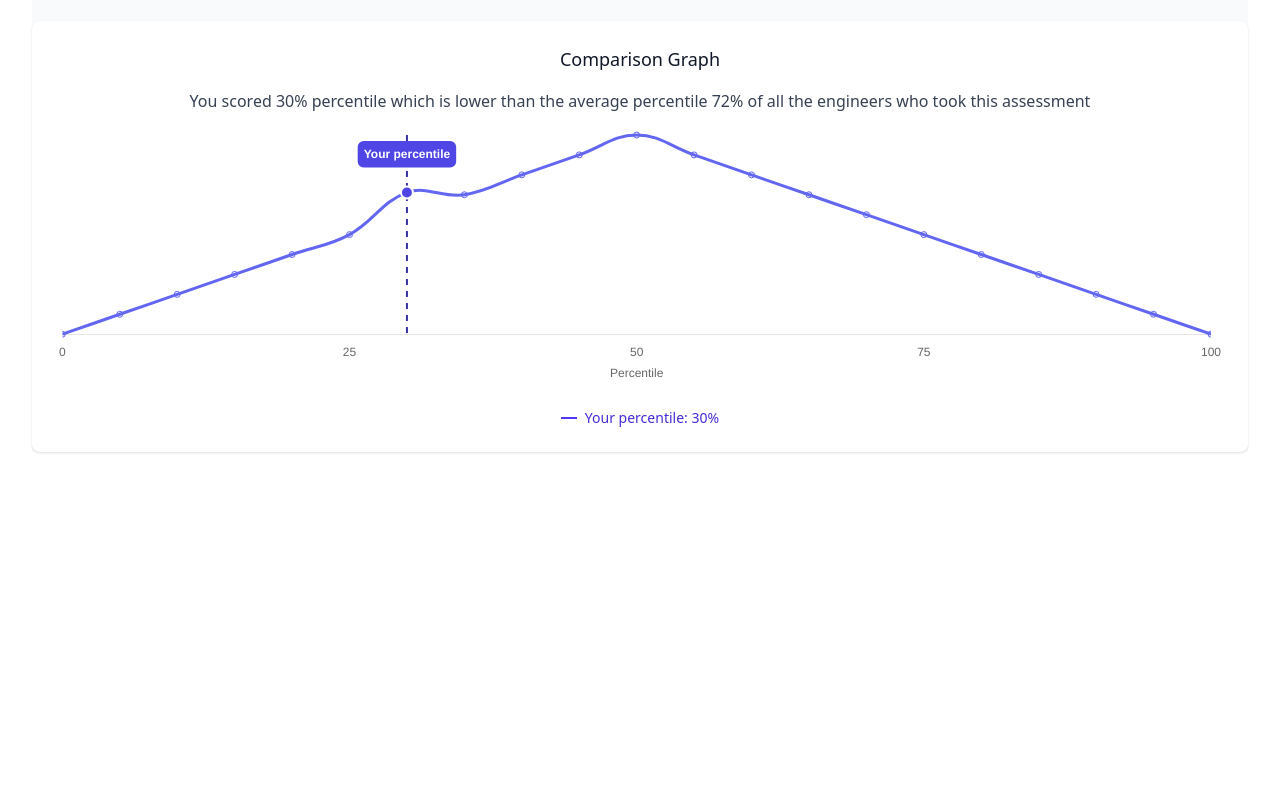
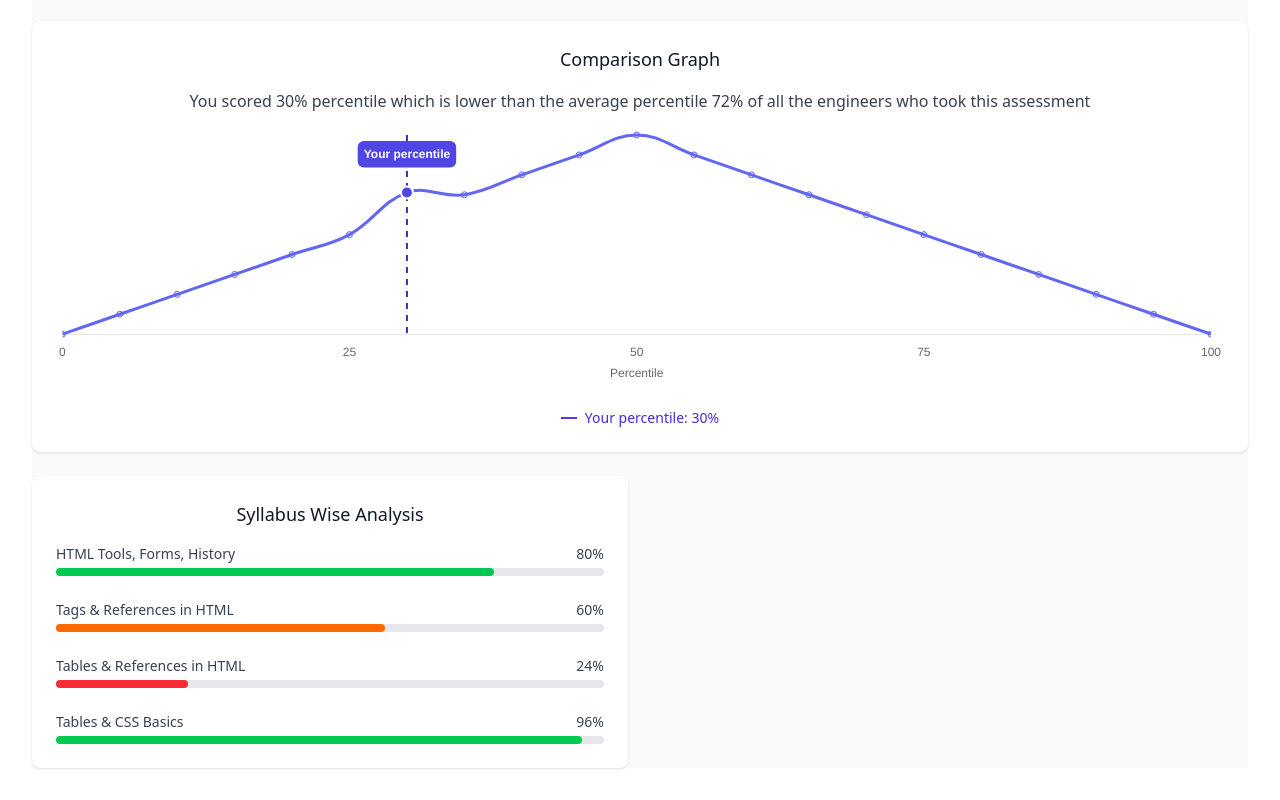
Before and after one commit to VanshAggarwal881/Whatbytes_Assignment, a React (Vite) app: page / in a window 1280 px wide. Shown: the part 523-1323 px from the top of the page. Before the commit the page ends 1031 px from the top, so only its background shows below. Built offline with nearby package versions, Linux system fonts and the light colour scheme.

Commit message:
add SyllabusAnalysis and SkillProgressBar components to enhance assessment data visualization

```diff
--- a/src/App.jsx
+++ b/src/App.jsx
@@ -19,6 +19,7 @@ import StatSection from "./components/assessment/StatSection";
 import TestHeader from "./components/assessment/TestHeader";
 import Header from "./components/layout/Header";
 import Sidebar from "./components/layout/Sidebar";
+import SyllabusAnalysis from "./components/assessment/SyllabusAnalysis";
 
 // Register ChartJS components including annotation plugin
 ChartJS.register(
@@ -86,6 +87,10 @@ function App() {
         percentile={assessmentData.percentile}
         generateDistributionData={generateDistributionData}
       />
+
+      <div className="grid grid-cols-1 lg:grid-cols-2 gap-6">
+        <SyllabusAnalysis skillBreakdown={assessmentData.skillBreakdown} />
+      </div>
     </div>
   );
 }
--- /dev/null
+++ b/src/components/assessment/SkillProgressBar.jsx
@@ -0,0 +1,26 @@
+import React from "react";
+
+function SkillProgressBar({ skill, percentage }) {
+  const getColorClass = (percent) => {
+    if (percent >= 80) return "bg-green-500";
+    if (percent >= 60) return "bg-orange-500";
+    return "bg-red-500";
+  };
+
+  return (
+    <div>
+      <div className="flex justify-between mb-1">
+        <span className="text-sm font-medium text-gray-700">{skill}</span>
+        <span className="text-sm font-medium text-gray-700">{percentage}%</span>
+      </div>
+      <div className="w-full bg-gray-200 rounded-full h-2">
+        <div
+          className={`h-2 rounded-full ${getColorClass(percentage)}`}
+          style={{ width: `${percentage}%` }}
+        ></div>
+      </div>
+    </div>
+  );
+}
+
+export default SkillProgressBar;
--- /dev/null
+++ b/src/components/assessment/SyllabusAnalysis.jsx
@@ -0,0 +1,25 @@
+import React from "react";
+import SkillProgressBar from "./SkillProgressBar";
+
+function SyllabusAnalysis({ skillBreakdown }) {
+  return (
+    <div className="bg-white rounded-lg shadow">
+      <div className="p-6">
+        <h3 className="text-lg font-medium text-gray-900 mb-4">
+          Syllabus Wise Analysis
+        </h3>
+        <div className="space-y-6">
+          {skillBreakdown.map((skill, index) => (
+            <SkillProgressBar
+              key={index}
+              skill={skill.skill}
+              percentage={skill.percentage}
+            />
+          ))}
+        </div>
+      </div>
+    </div>
+  );
+}
+
+export default SyllabusAnalysis;
```
